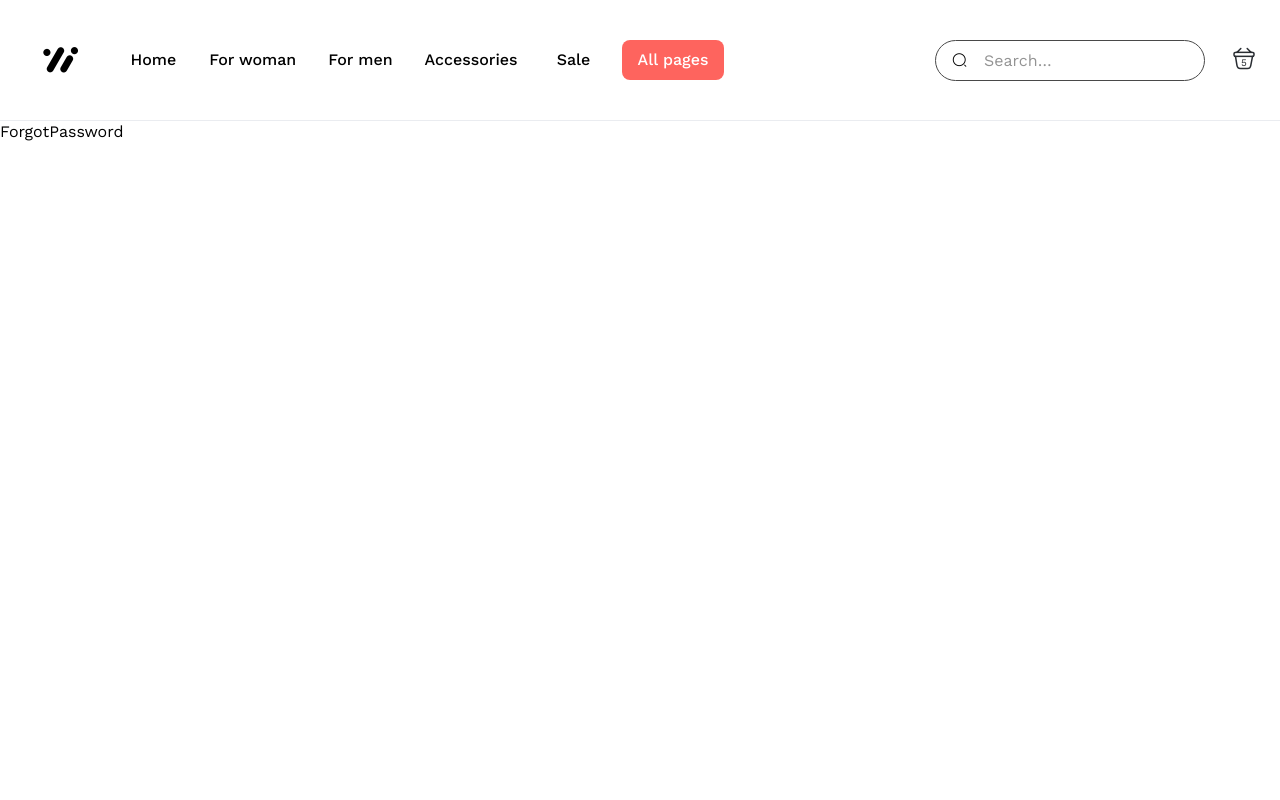
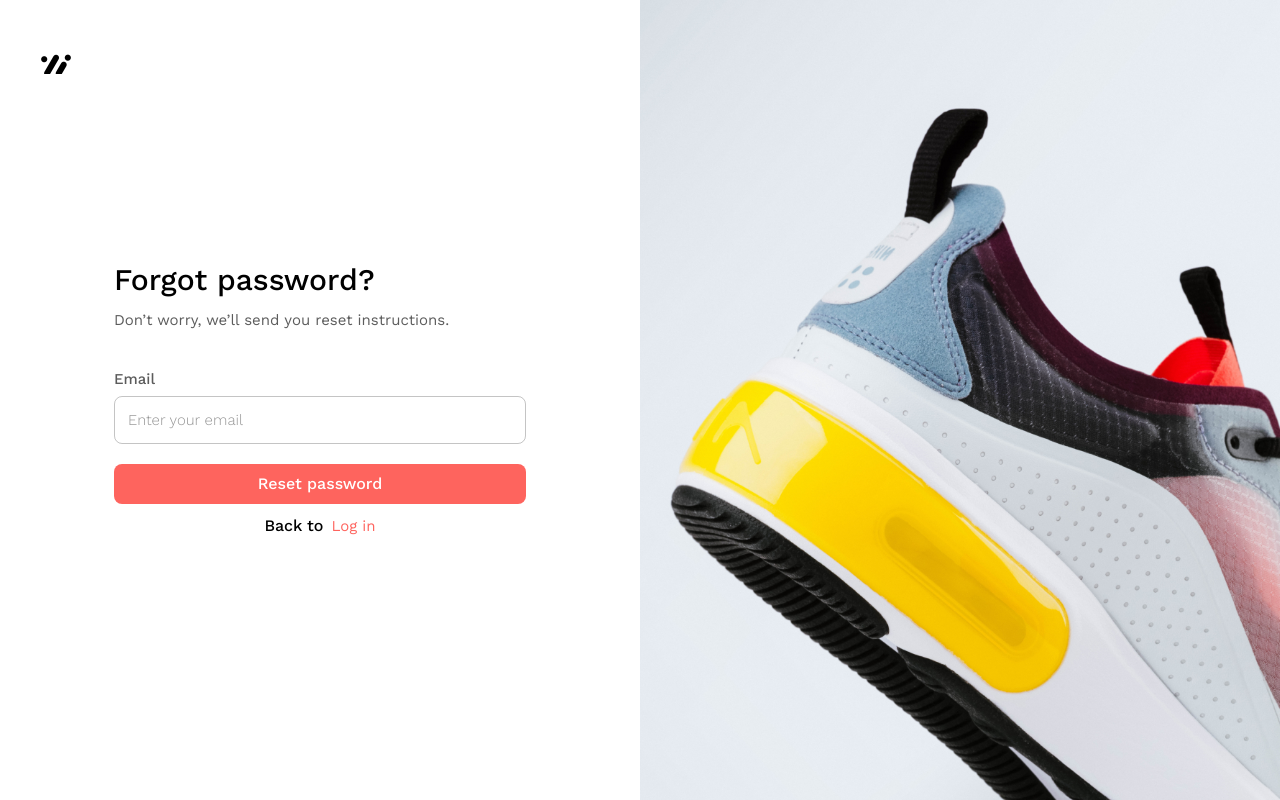
Before and after one commit to DevmianS/shoe-store-app, a Next.js app: page /forgot-password in a window 1280 px wide. Built offline with nearby package versions, Linux system fonts and the light colour scheme.

Commit message:
forgot page v1

```diff
--- /dev/null
+++ b/src/components/Form/ForgotPasswordForm/index.js
@@ -0,0 +1,85 @@
+import React, {useState} from 'react';
+import Button from '@/components/UI/Button';
+import {
+  Box,
+  Checkbox,
+  FormControl,
+  FormControlLabel,
+  Link,
+  TextField,
+  Typography,
+} from '@mui/material';
+
+const ForgotPasswordForm = () => {
+  const [rememberMe, setRememberMe] = useState(false);
+
+  const handleCheckbox = event => {
+    setRememberMe(event.target.checked);
+  };
+
+  const handleSignIn = () => {
+    console.log('Clicked');
+  };
+
+  return (
+    <Box>
+      <Typography component="h1" variant="h3">
+        Forgot password?
+      </Typography>
+      <Typography
+        component="p"
+        variant="body1"
+        mt={1.5}
+        mb={3}
+        sx={{fontSize: '15px', color: '#5C5C5C'}}
+      >
+        Don’t worry, we’ll send you reset instructions.
+      </Typography>
+      <Box sx={{width: 412}}>
+        <FormControl sx={{width: '100%'}}>
+          <TextField
+            size="medium"
+            label="Email"
+            type="email"
+            margin="normal"
+            placeholder="Enter your email"
+            sx={{marginBottom:"20px"}}
+          />
+
+          <Button
+            size="medium"
+            onClick={handleSignIn}
+          >
+            Reset password
+          </Button>
+        </FormControl>
+        <Box
+          sx={{
+            textAlign: 'center',
+            fontSize: 15,
+            textAlign: 'center',
+            display: 'flex',
+            justifyContent: 'center',
+            alignItems: 'center',
+            marginTop:"10px"
+          }}
+        >
+          <Typography component="p" sx={{fontWeight: 500}}>
+            Back to
+          </Typography>
+          <Link
+            href="/sign-up"
+            underline="none"
+            sx={{
+              marginLeft: 1,
+            }}
+          >
+            Log in
+          </Link>
+        </Box>
+      </Box>
+    </Box>
+  );
+};
+
+export default ForgotPasswordForm;
--- a/src/components/UI/SignInForm/index.js
+++ b/src/components/Form/SignInForm/index.js
@@ -62,7 +62,9 @@ const SignInForm = () => {
             Forgot password?
           </Link>
         </Box>
-        <Button size="medium" children={'Sign in'} onClick={handleSignIn} />
+        <Button size="medium" onClick={handleSignIn}>
+          Sign in
+        </Button>
       </form>
       <Typography
         component="p"
@@ -70,7 +72,7 @@ const SignInForm = () => {
         sx={{textAlign: 'center'}}
         mt={2}
       >
-        Don't have an account?{' '}
+        Don´t have an account?{' '}
         <Link href="/sign-up" underline="none">
           Sign up
         </Link>
--- a/src/pages/forgot-password/index.js
+++ b/src/pages/forgot-password/index.js
@@ -1,6 +1,7 @@
 import Head from 'next/head';
 
-import NavBarLayout from '@/components/Layout/NavBarLayout';
+import SignLayout from '@/components/Layout/SignLayout';
+import ForgotPasswordForm from '@/components/Form/ForgotPasswordForm';
 
 const ForgotPassword = () => {
   return (
@@ -8,9 +9,7 @@ const ForgotPassword = () => {
       <Head>
         <title>Forgot password</title>
       </Head>
-      <NavBarLayout>
-        <div>ForgotPassword</div>
-      </NavBarLayout>
+      <SignLayout form={<ForgotPasswordForm />} src="/forgotPassword.jpg" />
     </>
   );
 };
--- a/src/pages/sign-in/index.js
+++ b/src/pages/sign-in/index.js
@@ -1,6 +1,6 @@
 import React from 'react';
 import SignLayout from '@/components/Layout/SignLayout';
-import SignInForm from '@/components/UI/SignInForm';
+import SignInForm from '@/components/Form/SignInForm';
 
 import Head from 'next/head';
 
--- a/src/pages/sign-up/index.js
+++ b/src/pages/sign-up/index.js
@@ -1,5 +1,5 @@
 import SignLayout from '@/components/Layout/SignLayout';
-import SignUpForm from '@/components/UI/SignUpForm';
+import SignUpForm from '@/components/Form/SignUpForm';
 import ReviewsCarousel from '@/components/UI/ReviewsCarousel';
 
 import Head from 'next/head';
@@ -15,7 +15,7 @@ const SignUp = () => {
         form={<SignUpForm />}
         carrusel={<ReviewsCarousel />}
         src="/product2.jpg"
-      ></SignLayout>
+      />
     </>
   );
 };
```
Also changed, not shown: public/forgotPassword.jpg (added), src/components/Form/SignUpForm/index.js (renamed from src/components/UI/SignUpForm/index.js).
